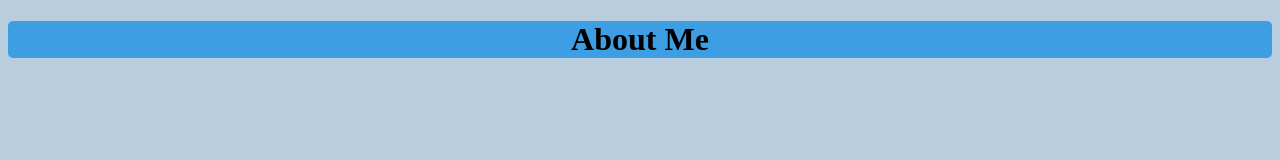
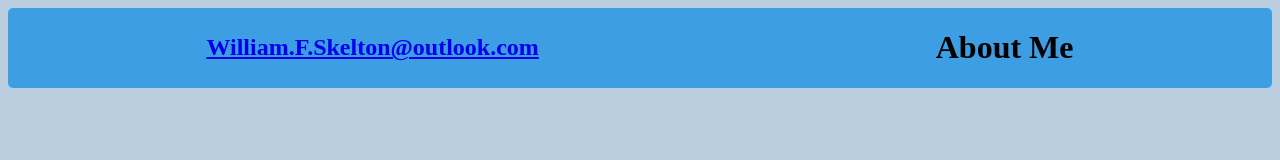
Before and after one commit to Sugarblade/class2, a plain HTML site: page index.html in a window 1280 px wide. Drawn offline with Linux system fonts and the light colour scheme.

Commit message:
Aligned email and about me in header

```diff
--- a/index.html
+++ b/index.html
@@ -9,6 +9,7 @@
 	<body>
 <!--titlebar/ header -->
 		<header>
+			<h2 id="email"> <a href="mailto: William.f.skelton@outlook.com"> William.F.Skelton@outlook.com </a></h2>
 			<h1>About Me</h1>
 		</header>
 
--- a/style.css
+++ b/style.css
@@ -4,7 +4,20 @@ body{
 header{
 	background-color: #3D9EE3;
 	border-radius: 5px;
+	display: flex;
+	flex-direction: row;
+	align-items: center;
+	justify-content: space-around;
+}
+}
+#email{
+
+	color: black;
+
+}
+#email:hover{
+	color: green;
 }
 header h1{
-	text-align: center;
-}
+
+	position: relative;
```
